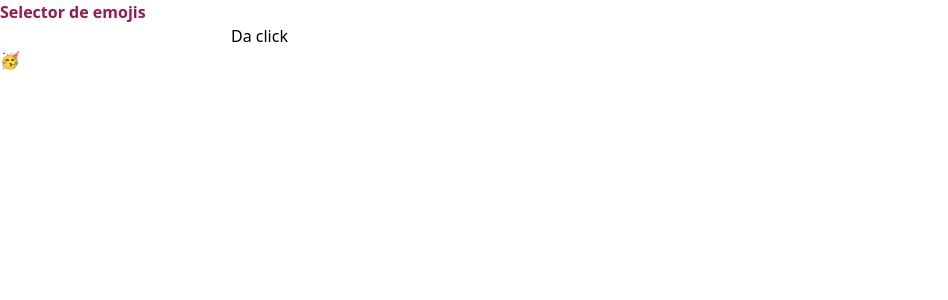
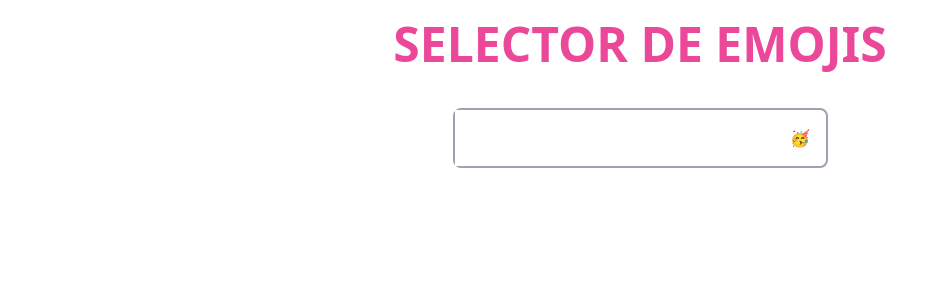
Before and after one commit to MariaRuaBF/emoji-project, a React (Vite) app: page / in a window 1280 px wide. Shown: the top 300 px of the page, without its empty margins (0-948 px from the left). Built offline with nearby package versions, Linux system fonts and the light colour scheme.

Commit message:
Add styles for my application

```diff
--- a/src/App.tsx
+++ b/src/App.tsx
@@ -6,17 +6,16 @@ import { useRef } from "react";
 function App() {
   const ref = useRef<HTMLInputElement | null>(null);
 
-  function handleClick() {
-    ref.current?.focus();
-  }
-
   return (
-    <>
-      <h1 className="text-pink-800 font-semibold">Selector de emojis</h1>
-      <input ref={ref} />
-      <button onClick={handleClick}>Da click</button>
-      <EmojiPicker ref={ref} />
-    </>
+    <div className="flex flex-col h-screen p-5 items-center">
+      <h1 className="text-pink-500 text-5xl uppercase font-semibold text-center pb-10">
+        Selector de emojis
+      </h1>
+      <div className="flex items-center justify-center border-solid border-2  gap-2 border-gray-400 rounded-lg">
+        <input className=" p-4 px-10 focus:outline-none" ref={ref} />
+        <EmojiPicker ref={ref} />
+      </div>
+    </div>
   );
 }
 
--- a/src/components/emojiPicker/EmojiButton.tsx
+++ b/src/components/emojiPicker/EmojiButton.tsx
@@ -9,7 +9,14 @@ const EmojiButton = ({ emoji, onClick }: EmojiButtonProps) => {
   function handleClick() {
     onClick(emoji);
   }
-  return <button onClick={handleClick}>{emoji.symbol}</button>;
+  return (
+    <button
+      className="inline-block cursor-pointer hover:bg-white rounded-full"
+      onClick={handleClick}
+    >
+      {emoji.symbol}
+    </button>
+  );
 };
 
 export default EmojiButton;
--- a/src/components/emojiPicker/EmojiPicker.tsx
+++ b/src/components/emojiPicker/EmojiPicker.tsx
@@ -24,7 +24,7 @@ export const EmojiPicker = (
   }, []);
 
   return (
-    <div ref={containerRef} className="h-full">
+    <div ref={containerRef} className="p-4">
       <button onClick={handleClickOpen}>🥳</button>
       {isOpen && <EmojiPickerContainer ref={ref} />}
     </div>
--- a/src/components/emojiPicker/EmojiPickerContainer.tsx
+++ b/src/components/emojiPicker/EmojiPickerContainer.tsx
@@ -39,9 +39,9 @@ export const EmojiPickerContainer = (
     ref.current.focus();
   }
   return (
-    <div>
-      <EmojiSearch onSearch={handleSearch} />
-      <div>
+    <div className="absolute w-96 h-80 border-solid border-2 border-white bg-[#222] flex flex-col p-4 box-border rounded-lg shadow-xl gap-4">
+      <EmojiSearch className="relative" onSearch={handleSearch} />
+      <div className=" flex gap-2 flex-wrap">
         {emojis.map((emoji) => (
           <EmojiButton
             key={emoji.symbol}
--- a/src/components/emojiPicker/EmojiSearch.tsx
+++ b/src/components/emojiPicker/EmojiSearch.tsx
@@ -5,7 +5,13 @@ interface EmojiSearchProps {
 }
 
 const EmojiSearch = ({ onSearch }: EmojiSearchProps) => {
-  return <input onChange={onSearch} placeholder="Busque aquí" />;
+  return (
+    <input
+      className="inline-flex p-2 rounded-md bg-white opacity-90"
+      onChange={onSearch}
+      placeholder="Busque aquí"
+    />
+  );
 };
 
 export default EmojiSearch;
```
